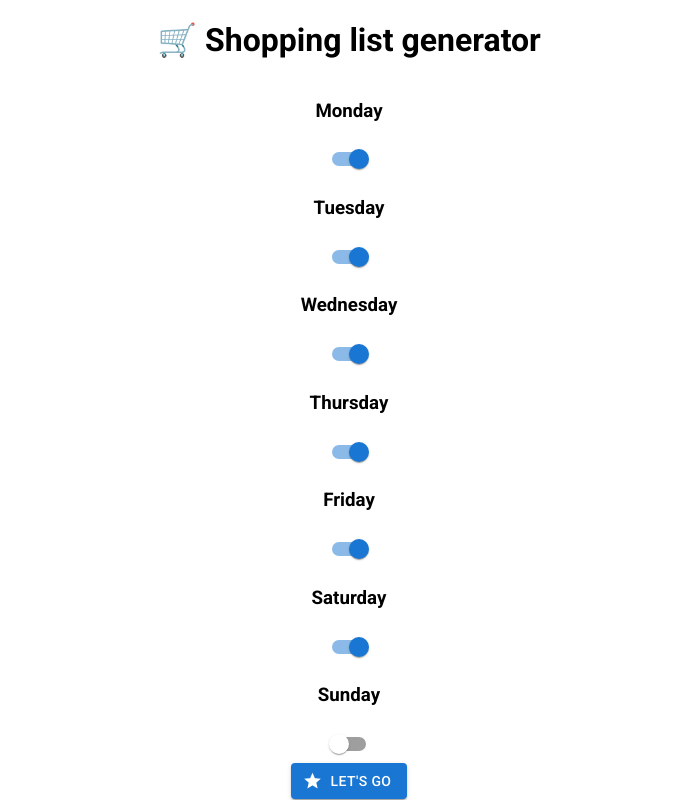
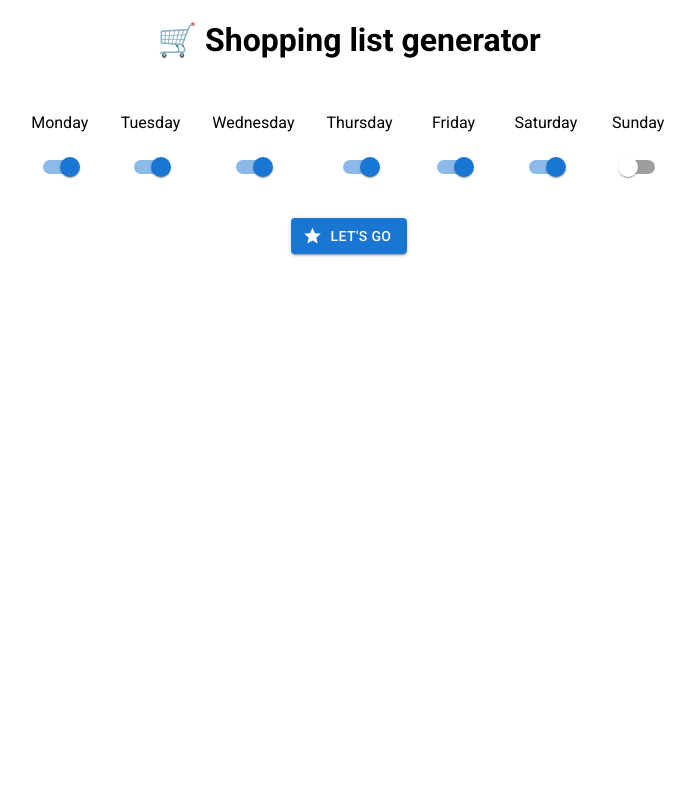
Before and after one commit to liamjorge/shopping-list-generator, a React (Create React App) app: page / in a window 1280 px wide. Shown: the whole page, without its empty margins (291-986 px from the left). Built offline with nearby package versions, Linux system fonts and the light colour scheme.

Commit message:
design tweaks

```diff
--- a/src/components/MealPlan.jsx
+++ b/src/components/MealPlan.jsx
@@ -22,21 +22,14 @@ const MealPlan = (props) => {
             aria-labelledby="nested-list-subheader"
             subheader={
                 <ListSubheader component="div" id="nested-list-subheader">
-                Shopping list
+                Meal plan
                 </ListSubheader>
             }
             >
             {chosenDays.map((day, index)=>(
-                <React.Fragment key={day + index}>
-                    <ListItemButton>
-                        <ListItemText primary={day} />
-                    </ListItemButton>
-                    <List component="div" disablePadding>
-                        <ListItemButton sx={{ pl: 4 }}>
-                            <ListItemText primary={`${chosenMeals[index].type} ${chosenMeals[index].recipeName}`} />
-                        </ListItemButton>
-                    </List>
-                </React.Fragment>
+                <ListItemButton>
+                    <ListItemText primary={`${day}:  ${chosenMeals[index].type} ${chosenMeals[index].recipeName}`} />
+                </ListItemButton>
             ))}
         </List>
         <ShoppingList chosenMeals={chosenMeals}></ShoppingList>
--- a/src/components/Options.jsx
+++ b/src/components/Options.jsx
@@ -2,7 +2,7 @@ import { useState } from "react";
 import MealPlan from "./MealPlan"
 import recipeList from "../data/recipeList"
 import shuffle from "../utils/shuffle"
-import { Button, Switch, Icon } from '@mui/material';
+import { Button, Switch, Icon, Grid, Box } from '@mui/material';
 
 
 const Options = (props) => {
@@ -39,12 +39,14 @@ const Options = (props) => {
 
     return (
         <section>
+            <Grid container direction="row" justifyContent="center" alignItems="center" sx={{ mb: "1rem" }}>
             {Object.keys(mealsRequired).map(day => (
-                <section key={day+"section"}>
-                    <h3 key={day}>{day}</h3>
+                <Box sx={{ m: "1rem" }}>
+                    <p key={day}>{day}</p>
                     <Switch name={day} onChange={handleToggle} checked={mealsRequired[day]}/>
-                </section>
+                </Box>
             ))}
+            </Grid>
             <Button variant="contained" onClick={generateRecipes} startIcon={<Icon>star</Icon>}>Let's go</Button>
         </section>
     )
--- a/src/data/recipeList.js
+++ b/src/data/recipeList.js
@@ -364,7 +364,7 @@ const recipeList = [
         item: "maris piper potatoes",
         amount: 1,
         units: "kg",
-        category: "fridge",
+        category: "fruit/veg",
       },
       {
         item: "lacto-free milk",
```
